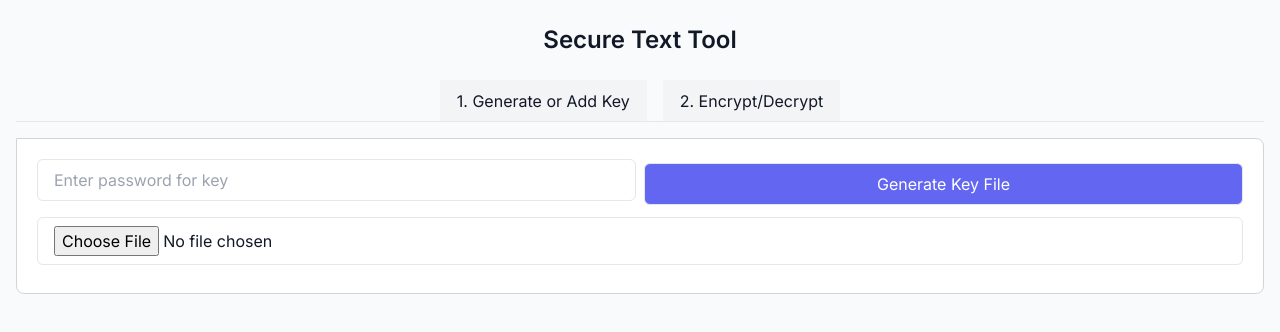
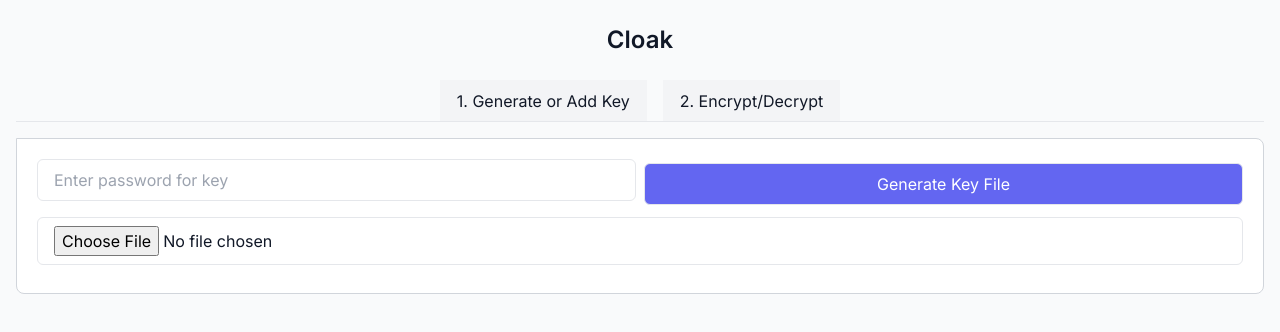
Before and after one commit to Cool-Industries/cloak, a plain HTML site: page index.html in a window 1280 px wide. Drawn offline with nearby package versions, Linux system fonts and the light colour scheme.

Commit message:
Update index.html

```diff
--- a/index.html
+++ b/index.html
@@ -10,7 +10,7 @@
 </head>
 <body class="bg-gray-50 text-gray-900">
     <div class="container mx-auto px-4 py-6">
-        <h1 class="text-2xl font-semibold text-center mb-6">Secure Text Tool</h1>
+        <h1 class="text-2xl font-semibold text-center mb-6">Cloak</h1>
         <div id="tabs" class="flex justify-center gap-4 mb-4 border-b">
             <button class="tab-button px-4 py-2" onclick="showTab('tab1', this)">1. Generate or Add Key</button>
             <button class="tab-button px-4 py-2" onclick="showTab('tab2', this)">2. Encrypt/Decrypt</button>
```
